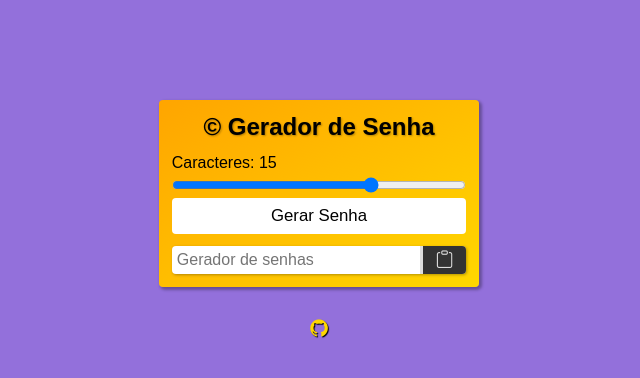
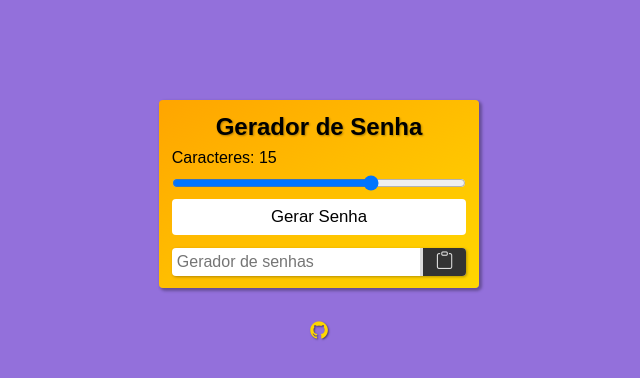
Before and after one commit to S1NS3RO/Password-Generator, a plain HTML site: page index.html in a window 1280 px wide. Shown: the whole page, without its empty margins (321-961 px from the left). Drawn offline with nearby package versions, Linux system fonts and the light colour scheme.

Commit message:
co meter tudo

```diff
--- a/index.html
+++ b/index.html
@@ -17,13 +17,14 @@
   <main>
     <section class="sec1">
 
-      <h1>&copy; Gerador de Senha</h1>
+      <h1>Gerador de Senha</h1>
 
-      <div class="tam">
+      <div id="size-char">
         <span>Caracteres: </span>
         <span id="password-size"></span>
-        </div>
-      <input type="range" name="length-bar" id="length-bar" class="length-bar" min="4" max="20" value="15" />
+      </div>
+
+        <input id="length-bar" type="range" name="length-bar" min="4" max="20" value="15" />
 
       <button id="btn-gerar-senha">
         Gerar Senha
@@ -34,7 +35,7 @@
 
       <input type="text" class="myPassword" id="myPassword" placeholder="Gerador de senhas" disabled />
 
-      <button class="copy">
+      <button id="btn-copiar">
         <i id="icone" class="bi bi-clipboard"></i>
       </button>
 
@@ -49,7 +50,7 @@
     </section>
   </main>
   <div id="github">
-  <a href="https://github.com/S1NS3RO/Password-Generator" target="_blank"><i class="bi bi-github"></i></a>
+    <a href="https://github.com/S1NS3RO/Password-Generator" target="_blank"><i class="bi bi-github"></i></a>
   </div>
   <script src="script.js"></script>
 </body>
--- a/script.js
+++ b/script.js
@@ -11,7 +11,7 @@ const alert1 = document.querySelector('.alert1')
 
 const alert2 = document.querySelector('.alert2')
 
-const btnCopiarSenha = document.querySelector('.copy')
+const btnCopiarSenha = document.querySelector('#btn-copiar')
 
 const biIcon = document.querySelector('#icone')
 
--- a/style.css
+++ b/style.css
@@ -27,29 +27,28 @@ main {
 
 #github a {
   color: gold;
-  text-shadow: 1px 1px 1px #000;
+  text-shadow: 1px 1px 2px rgba(0, 0, 0, 0.5);
 }
 
 .sec1 {
   display: flex;
   flex-direction: column;
+  gap: .5rem;
 }
 
 .sec1 h1 {
   text-align: center;
-  margin-bottom: 0.8rem;
   text-shadow: 1px 1px 2px rgba(0, 0, 0, 0.3);
 }
 
-.tam {
+#length-bar {
+  cursor: pointer;
+  outline: none;
+}
+
+#size-char {
   flex-direction: row;
   font-weight: 500;
-}
-
-.length-bar {
-  margin: 5px 0;
-  cursor: pointer;
-  outline: none;
 }
 
 .sec2 {
@@ -70,7 +69,7 @@ main {
   box-shadow: 1px 1px 3px 0px rgba(0, 0, 0, 0.3)
 }
 
-.copy {
+#btn-copiar {
   background: rgba(0, 0, 0, 0.8);
   padding: 0 .8rem;
   border-radius: 0 4px 4px 0;
```
